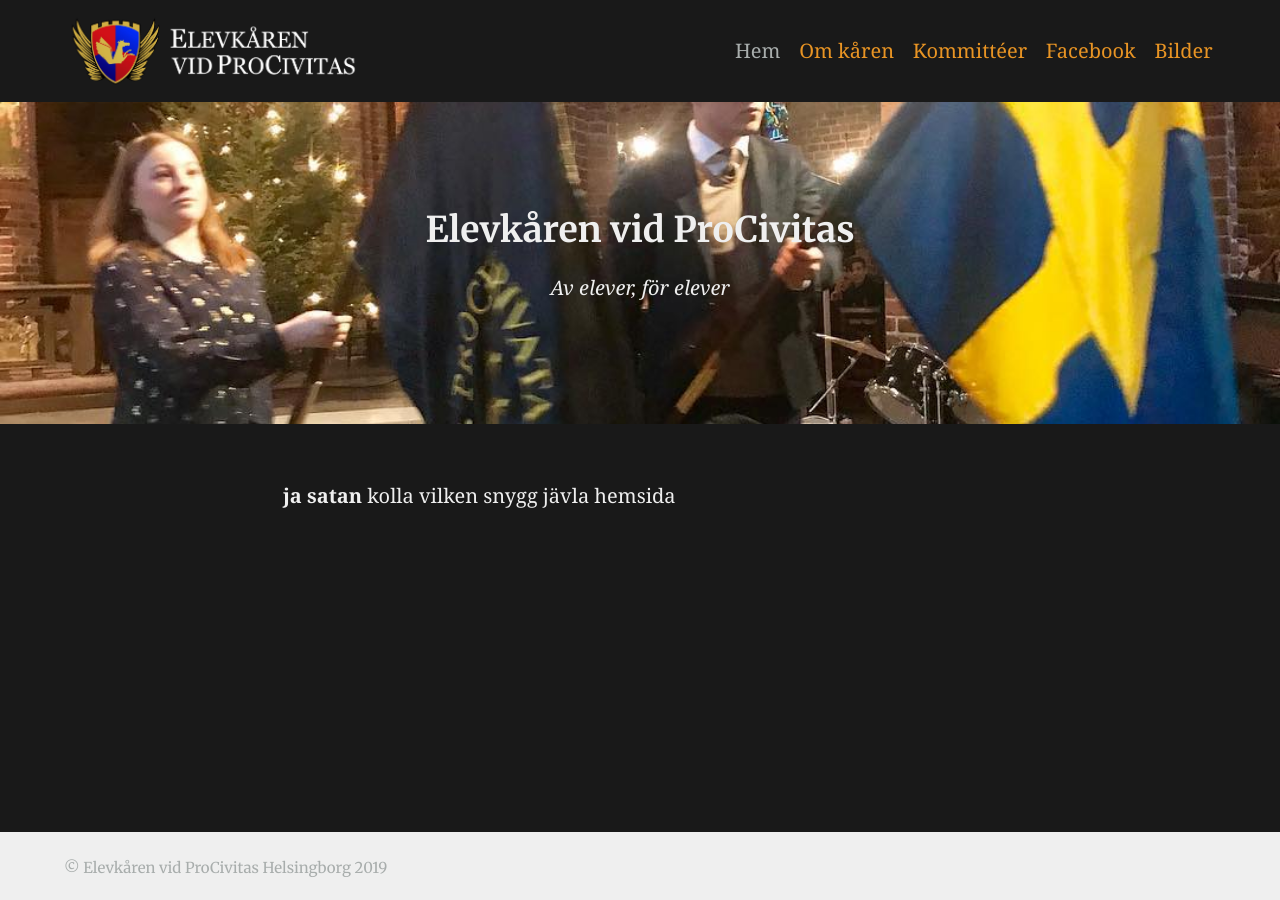
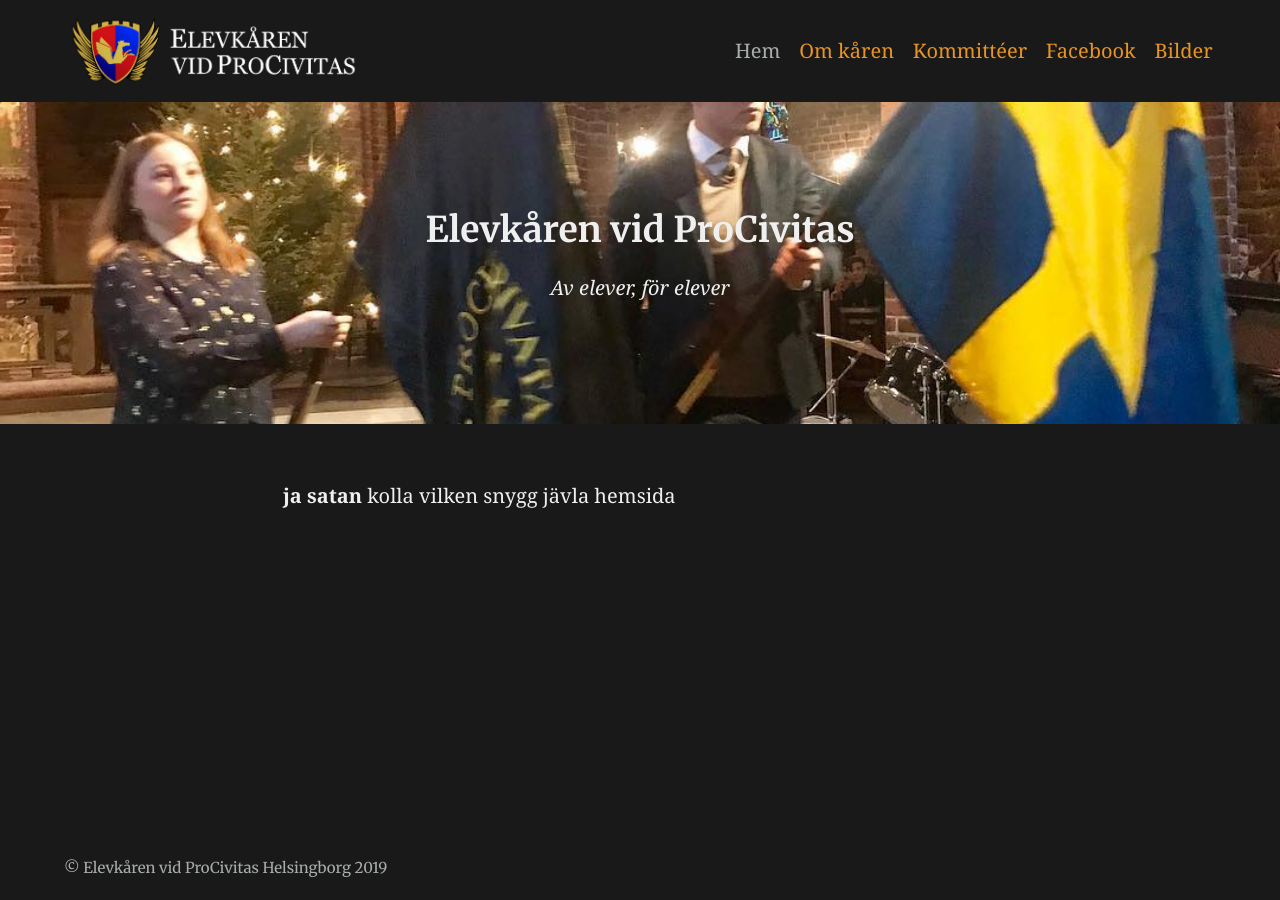
Before and after one commit to ekvp/ekvp.github.io, a Jekyll site: the page built from index.md, in a window 1280 px wide. Built offline with Jekyll 4.4.1, drawn with Linux system fonts in a browser that asks for light colours; our own code applies the rules of GitHub Pages for plain Markdown files.

Commit message:
Update _theme.scss

```diff
--- a/_sass/_theme.scss
+++ b/_sass/_theme.scss
@@ -86,7 +86,7 @@
 }
 
 .footer {
-  background: #EFEFEF;
+  background: #191919;
   color: $captionColour;
   a {
     color: $captionColour;
```
